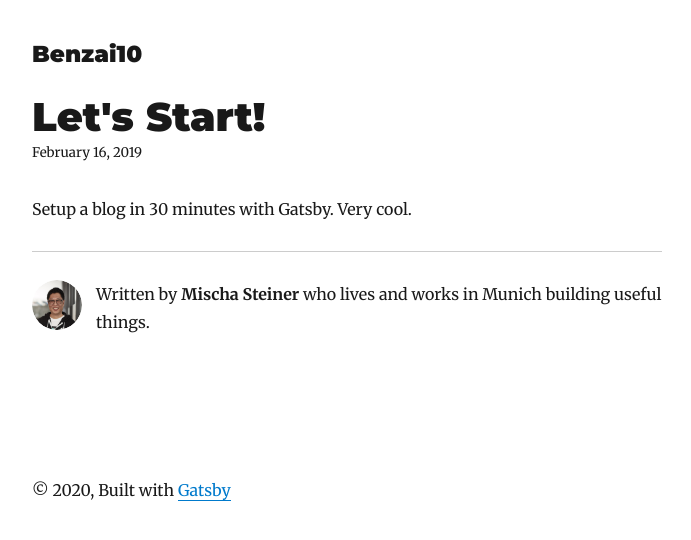
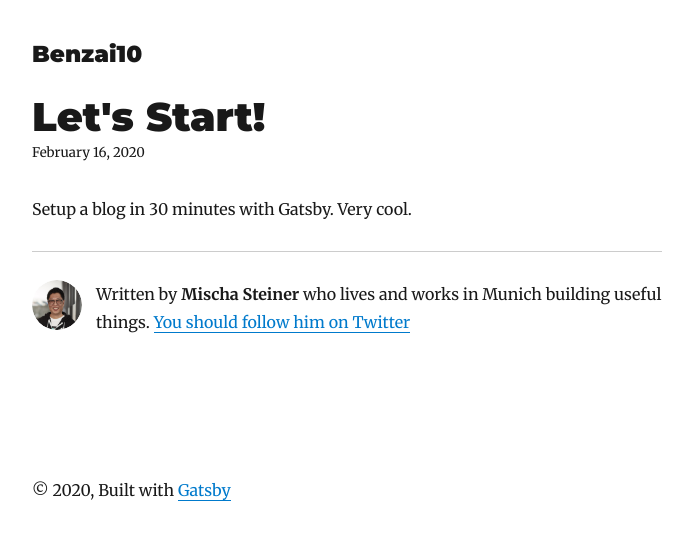
Before and after one commit to benzai10/bzt-website, a Gatsby site: page /lets-start/ in a window 1280 px wide. Shown: the whole page, without its empty margins (293-984 px from the left). Built offline with nearby package versions, Linux system fonts and the light colour scheme; Gatsby itself is replaced by a stand-in of ours; some packages are replaced by stand-ins of ours.

Commit message:
initial changes in bio and first blog entry placeholder

```diff
--- a/content/blog/lets-start/index.md
+++ b/content/blog/lets-start/index.md
@@ -1,6 +1,6 @@
 ---
 title: Let's Start!
-date: "2019-02-16T14:39:03.284Z"
+date: "2020-02-16T14:39:03.284Z"
 description: "Everything starts somewhere"
 ---
 
--- a/gatsby-config.js
+++ b/gatsby-config.js
@@ -5,7 +5,7 @@ module.exports = {
     description: `About everything that flows.`,
     siteUrl: `https://benzai10.com/`,
     social: {
-      twitter: `benzai101`,
+      twitter: `thebenzai10`,
     },
   },
   plugins: [
--- a/src/components/bio.js
+++ b/src/components/bio.js
@@ -56,10 +56,10 @@ const Bio = () => {
       <p>
         Written by <strong>{author}</strong> who lives and works in Munich
         building useful things.
-        {/* {` `} */}
-        {/* <a href={`https://twitter.com/${social.twitter}`}> */}
-        {/*   You should follow him on Twitter */}
-        {/* </a> */}
+        {` `}
+        <a href={`https:twitter.com/${social.twitter}`}>
+          You should follow him on Twitter
+        </a>
       </p>
     </div>
   )
```
